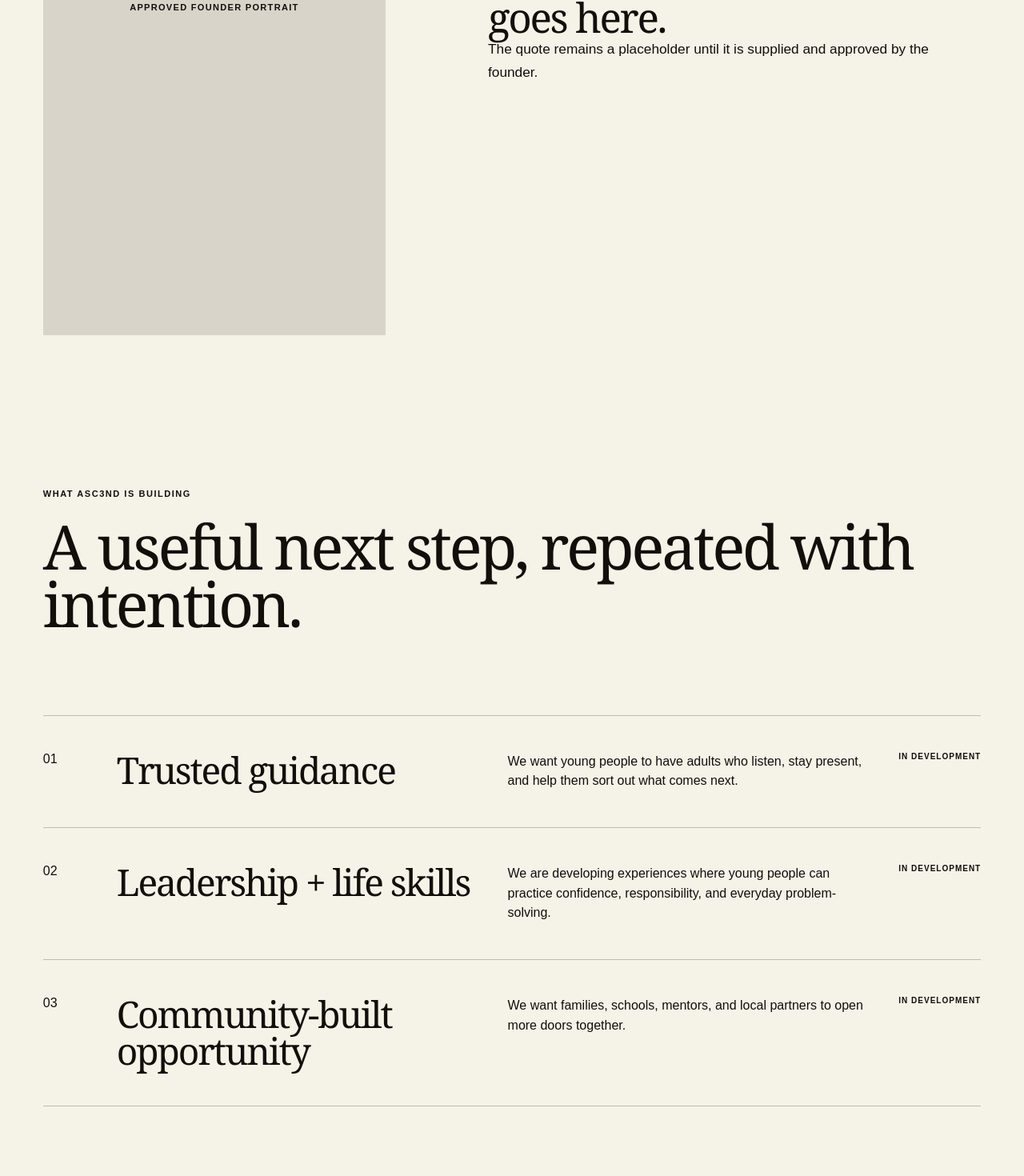
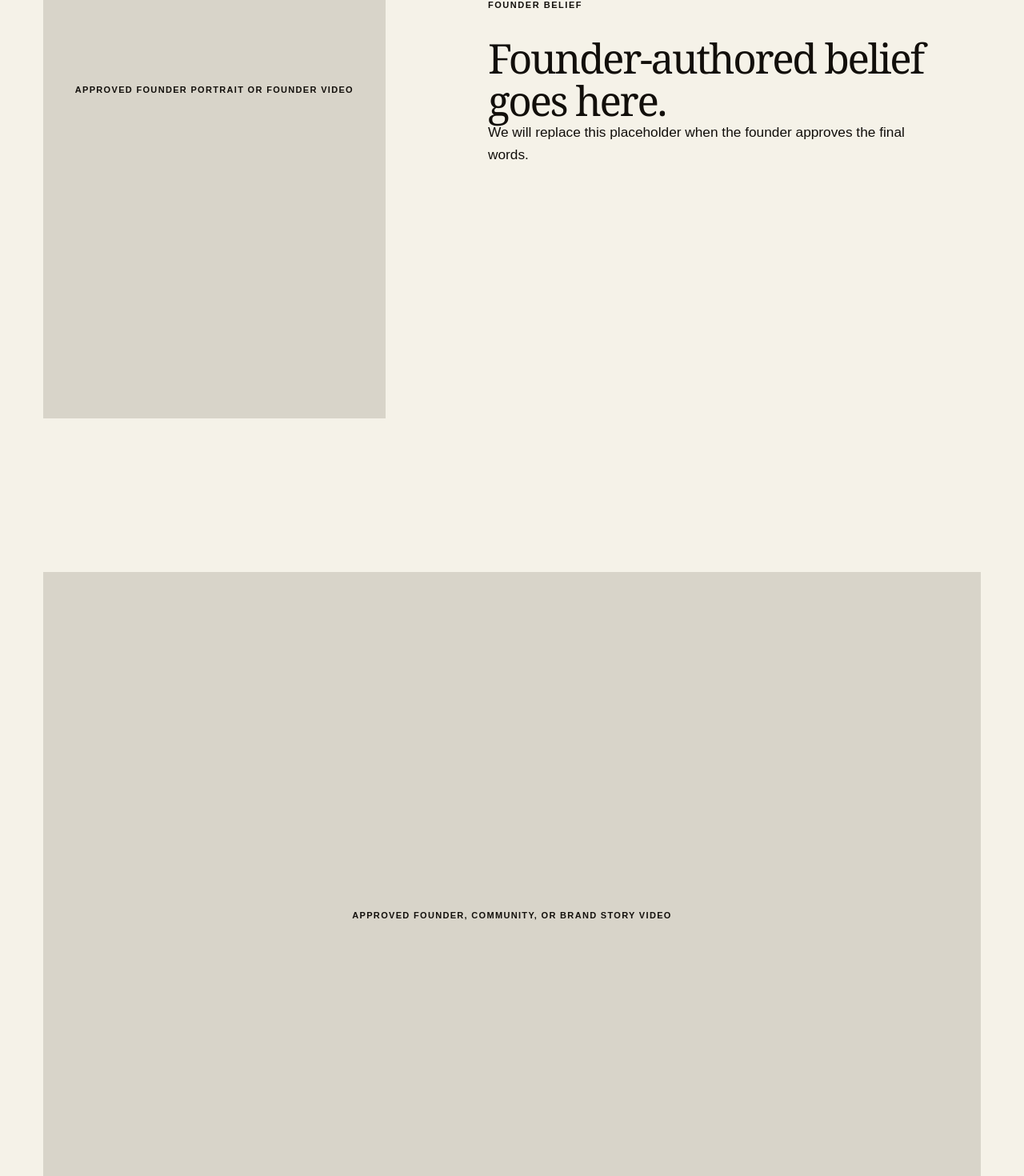
Before and after one commit to executiveusa/asc3nd-brand-site, a Next.js app: page /story in a window 1280 px wide. Shown: the part 1098-2568 px from the top of the page at 80% size. Built offline with nearby package versions, Linux system fonts and the light colour scheme.

Commit message:
Humanize founder story and add story video slot

```diff
--- a/app/story/page.tsx
+++ b/app/story/page.tsx
@@ -6,25 +6,32 @@ export default function StoryPage() {
   return (
     <InteriorPage
       eyebrow="Why ASC3ND exists"
-      title="Built close to the community."
-      intro="ASC3ND is being built around a simple conviction: young people move further when trusted adults, meaningful experiences, and community support meet them with intention."
+      title="The event was a beginning, not the whole idea."
+      intro="ASC3ND starts with a simple belief: young people need trusted adults, useful experiences, and a community that stays involved. Community Cuts gave us a place to begin."
     >
       <section className="story shell interior-story">
         <DocumentaryFrame
-          label="Approved founder portrait"
+          label="Approved founder portrait or founder video"
           slot="founder"
           className="portrait-placeholder"
         />
         <div className="story-copy">
           <p className="eyebrow">Founder belief</p>
           <blockquote>Founder-authored belief goes here.</blockquote>
-          <p>The quote remains a placeholder until it is supplied and approved by the founder.</p>
+          <p>We will replace this placeholder when the founder approves the final words.</p>
         </div>
       </section>
 
+      <section className="interior-section shell">
+        <DocumentaryFrame
+          label="Approved founder, community, or brand story video"
+          slot="story-context"
+        />
+      </section>
+
       <section className="interior-statement shell">
-        <p className="eyebrow">What ASC3ND is building</p>
-        <h2>A useful next step, repeated with intention.</h2>
+        <p className="eyebrow">What comes next</p>
+        <h2>We are building in three areas.</h2>
         <div className="interior-pathways">
           {pathways.map(({ index, title, copy, status }) => (
             <article key={index}>
```
